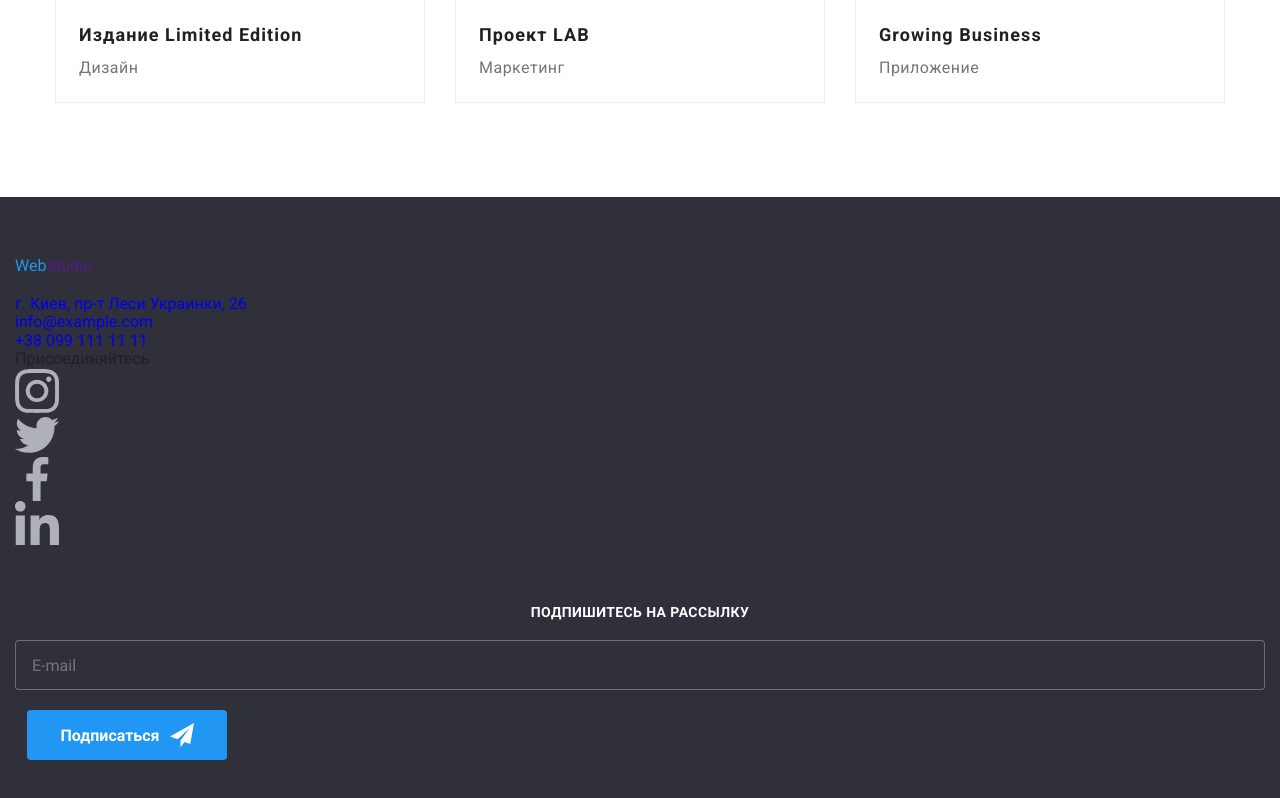
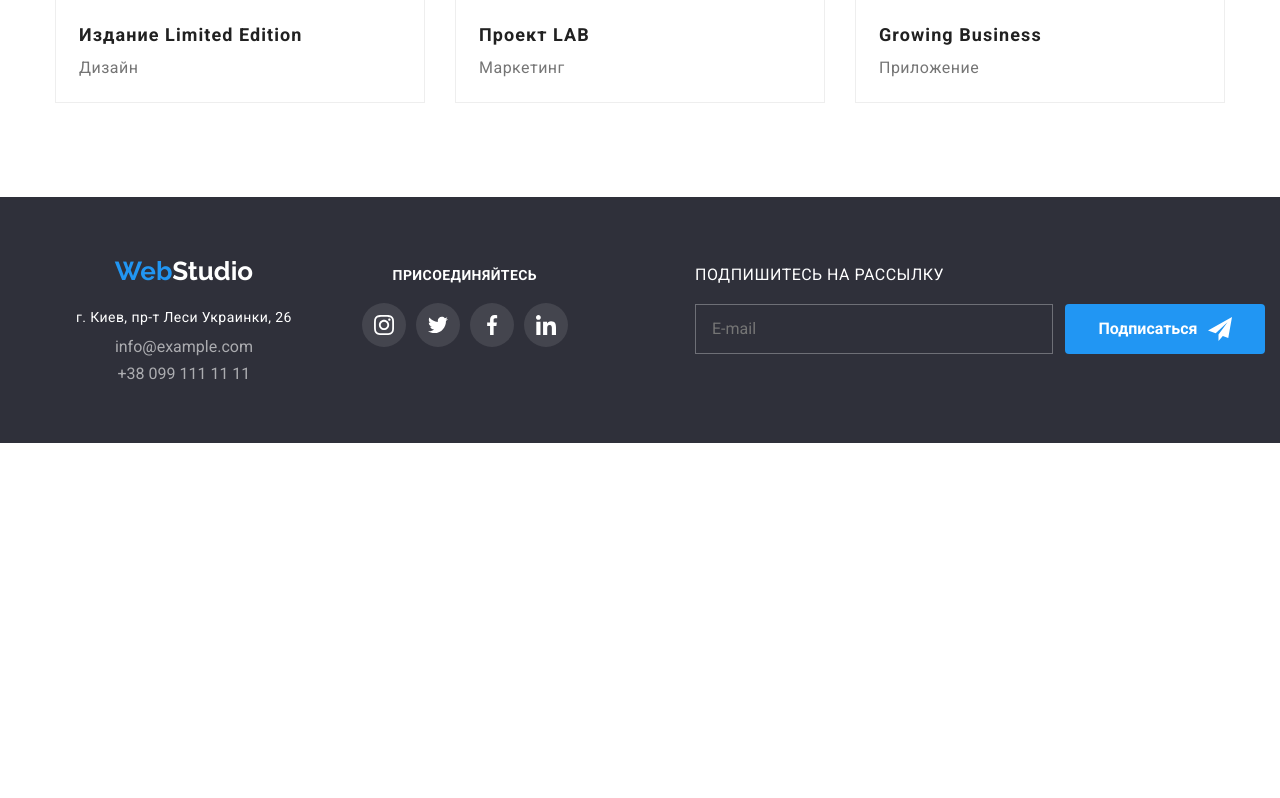
Before and after one commit to DyPeBaP/goit-markup-hw-08, a plain HTML site: page portfolio.html in a window 1280 px wide. Shown: the part 1424-2222 px from the top of the page. After the commit the page ends 1867 px from the top, so only its background shows below. Drawn offline with nearby package versions, Linux system fonts and the light colour scheme.

Commit message:
Update portfolio.html

```diff
--- a/portfolio.html
+++ b/portfolio.html
@@ -285,62 +285,61 @@
     </main>
 
     <footer class="footer">
-        <div class="container">
-            <!--Address-->
-            <div class="footer-wraper">
-                <a class="link footer-img-logo" href="" lang="en"><span class="web-blue">Web</span>Studio</a>
+        <div class="container footer__container">
+            <!-- Address= -->
+             <div class="footer__address">
+                <a class="link footer__logo" href="" lang="en"><span class="web-blue">Web</span>Studio</a>
                 <address class="address">
-                    <a class="link footer-mail" href="https://goo.gl/maps/PvqXVyYTA6ARjGgU8" target="_blank" rel="noopener noreferrer">г. Киев, пр-т Леси Украинки, 26</a>
+                    <a class="link address__link" href="https://goo.gl/maps/PvqXVyYTA6ARjGgU8" target="_blank" rel="noopener noreferrer">г. Киев, пр-т Леси Украинки, 26</a>
                     <ul class="list">
-                        <li class="footer-tel-mail-margin">
-                            <a class="link footer-tel-mail" href="mailto:info@example.com">info@example.com</a>
+                        <li class="address__margin">
+                            <a class="link address__tel-mail" href="mailto:info@example.com">info@example.com</a>
                         </li>
                         <li>
-                            <a class="link footer-tel-mail" href="tel:+380991111111">+38 099 111 11 11</a>
+                            <a class="link address__tel-mail" href="tel:+380991111111">+38 099 111 11 11</a>
                         </li>
                     </ul>
                 </address>
             </div>
-            <div class="footer-wraper">
-                <p class="footer-text">Присоединяйтесь</p>
+            <div class="footer__social">
+                <p class="footer__text">Присоединяйтесь</p>
 
-                <ul class="list social-list social-theme">
+                <ul class="list social-network__list social-network__theme">
 
-                    <li class="social-links-list list">
-                        <a class="footer-social-links list" href="#">
+                    <li class="social-links__list list">
+                        <a class="footer-social__links list" href="#">
                             <div class="social-icon-border">
-                                <svg class="footer-social-icon">
+                                <svg class="footer-social__icon">
                                     <use href="./images/icons.svg#icon-instagram"></use>
                                 </svg>
                             </div>
                         </a>
                     </li>
 
-                    <li class="social-links-list list">
-                        <a class="footer-social-links link" href="#">
+                    <li class="social-links__list list">
+                        <a class="footer-social__links link" href="#">
                             <div class="social-icon-border">
-                                <svg class="footer-social-icon">
+                                <svg class="footer-social__icon">
                                     <use href="./images/icons.svg#icon-twitter"></use>
                                 </svg>
                             </div>
                         </a>
                     </li>
 
-                    <li class="social-links-list list">
-                        <a class="footer-social-links list" href="#">
+                    <li class="social-links__list list">
+                        <a class="footer-social__links list" href="#">
                             <div class="social-icon-border">
-                                <svg class="footer-social-icon">
+                                <svg class="footer-social__icon">
                                     <use href="./images/icons.svg#icon-facebook"></use>
                                 </svg>
                             </div>
-
                         </a>
                     </li>
 
-                    <li class="social-links-list list">
-                        <a class="footer-social-links list" href="#">
+                    <li class="social-links__list list">
+                        <a class="footer-social__links list" href="#">
                             <div class="social-icon-border">
-                                <svg class="footer-social-icon">
+                                <svg class="footer-social__icon">
                                     <use href="./images/icons.svg#icon-linkedin"></use>
                                 </svg>
                             </div>
@@ -349,14 +348,11 @@
                 </ul>
             </div>
 
-            <div class="footer-email-window">
-                <p class="footer-wraper-text">Подпишитесь на рассылку</p>
-                <form action="#" class="footer-signup-form" name="footer-signup-form">
-                    <label class="modal-text">
-                        <input type="email" name="user-email" placeholder="E-mail" required class="contacts-form-footer">
-                    </label>
-                    <button type="submit" class="button-footer">
-                                    Подписаться
+                <div class="footer-window">
+                <p class="subscription__text">Подпишитесь на рассылку</p>
+                     <form class="subscription__form" action="#">
+                       <input class="subscription__email" type="email" name="user-mail" placeholder="E-mail">
+                       <button class="button-footer" type="submit">Подписаться
                          <svg class="footer-wraper-icon-button">
                            <use href="./images/icons.svg#icon-ft-telegram"></use>
                          </svg>
```
Lines whose indentation alone changed are shown as unchanged.
